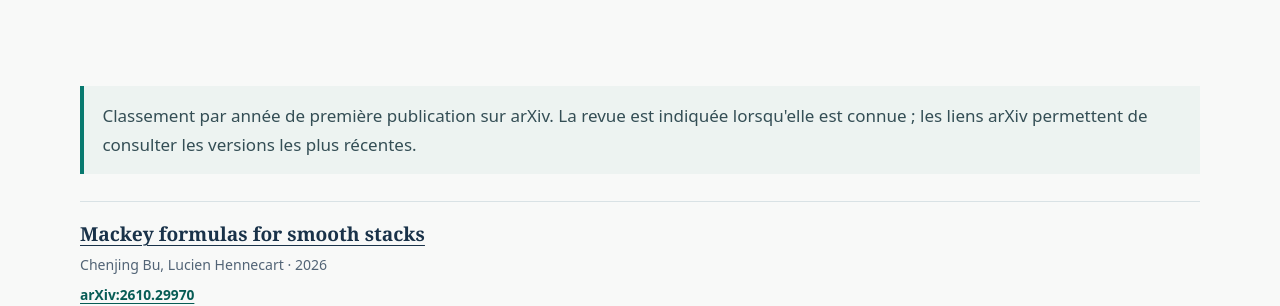
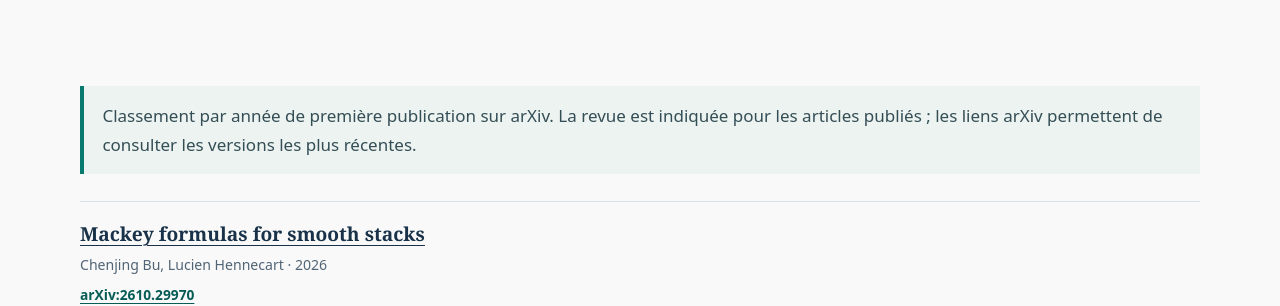
Before and after one commit to hennlu/hennlu.github.io, a Jekyll site: the page built from publications-fr.html, in a window 1280 px wide and 900 px high. Shown: the part 393-699 px from the top of the window. Built offline with Jekyll 4.4.1, drawn with Linux system fonts in a browser that asks for light colours.

Commit message:
Polish CV wording and publication notes

```diff
--- a/publications-fr.html
+++ b/publications-fr.html
@@ -8,7 +8,7 @@ alternate: /publications.html
 ---
 <section class="page-intro"><div class="container"><p class="eyebrow">Bibliographie</p><h1>Publications et prépublications</h1><p class="lead">Articles de recherche en théorie géométrique des représentations, algèbres de Hall, invariants BPS et espaces de modules.</p></div></section>
 
-<section class="section"><div class="container"><p class="note">Classement par année de première publication sur arXiv. La revue est indiquée lorsqu'elle est connue ; les liens arXiv permettent de consulter les versions les plus récentes.</p>
+<section class="section"><div class="container"><p class="note">Classement par année de première publication sur arXiv. La revue est indiquée pour les articles publiés ; les liens arXiv permettent de consulter les versions les plus récentes.</p>
 {% include paper-list.html %}
 <div class="prose" style="margin-top:3rem"><h2>Thèse</h2><p>Thèse de doctorat, Université Paris-Saclay, soutenue le 13 juillet 2021 sous la direction d'Olivier Schiffmann. <a href="thesis.pdf">Thèse (PDF)</a> · <a href="https://theses.fr/2021UPASM028">Notice officielle</a> · <a href="resume-these.pdf">Résumé détaillé</a>.</p>
 <h2>Autres documents</h2><p><a href="BPS-commuting-varietyv2.pdf">Faisceau BPS des variétés commutantes</a> (2025) · <a href="owr-Hennecart-Lucien.pdf">Rapport d'Oberwolfach</a> (2023) · <a href="https://github.com/hennlu/kac-polynomials">Code Sage pour les polynômes de Kac</a>.</p>
```
